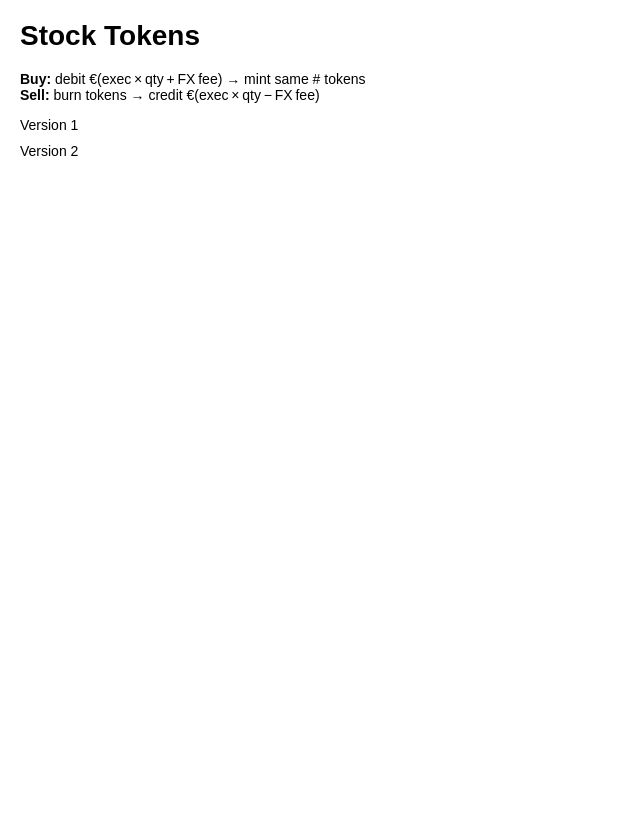
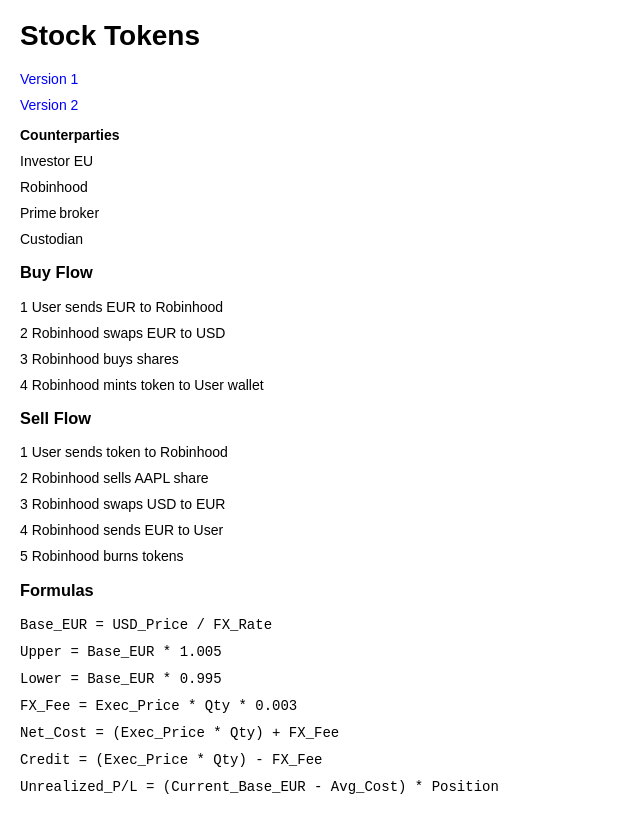
Before and after one commit to amr080/otc-stock-token-derivatives, a plain HTML site: page index.html in a window 1280 px wide. Shown: the whole page, without its empty margins (0-640 px from the left). Drawn offline with Linux system fonts and the light colour scheme.

Commit message:
Update index.html

```diff
--- a/index.html
+++ b/index.html
@@ -1,5 +1,6 @@
 <!DOCTYPE html>
 <html lang="en">
+
 <head>
     <meta charset="UTF-8">
     <meta name="viewport" content="width=device-width, initial-scale=1.0">
@@ -12,29 +13,67 @@
             background-color: white;
             margin: 20px;
         }
+
         ul {
             list-style-type: none;
             padding: 0;
         }
+
         li {
             margin: 10px 0;
         }
+
         a {
-            color: black;
+            color: blue;
             text-decoration: none;
         }
+
         a:hover {
             text-decoration: underline;
         }
     </style>
 </head>
+
 <body>
-<h1>Stock Tokens</h1>
-    <p><strong>Buy:</strong> debit €(exec × qty + FX fee) → mint same # tokens<br><strong>Sell:</strong> burn tokens → credit €(exec × qty − FX fee)</p>
+    <h1>Stock Tokens</h1>
+
     <ul>
         <li><a href="v1.html" target="_blank">Version 1</a></li>
         <li><a href="v2.html" target="_blank">Version 2</a></li>
     </ul>
+    <ul>
+        <li><strong>Counterparties</strong></li>
+        <li>Investor EU</li>
+        <li>Robinhood</li>
+        <li>Prime broker</li>
+        <li>Custodian</li>
+    </ul>
 
+    <h3>Buy Flow</h3>
+    <ul>
+        <li>1 User sends EUR to Robinhood</li>
+        <li>2 Robinhood swaps EUR to USD</li>
+        <li>3 Robinhood buys shares</li>
+        <li>4 Robinhood mints token to User wallet</li>
+    </ul>
+    <h3>Sell Flow</h3>
+    <ul>
+        <li>1 User sends token to Robinhood</li>
+        <li>2 Robinhood sells AAPL share</li>
+        <li>3 Robinhood swaps USD to EUR</li>
+        <li>4 Robinhood sends EUR to User</li>
+        <li>5 Robinhood burns tokens</li>
+    </ul>
+    <h3>Formulas</h3>
+    <ul>
+        <li><code>Base_EUR = USD_Price / FX_Rate</code></li>
+        <li><code>Upper = Base_EUR * 1.005</code></li>
+        <li><code>Lower = Base_EUR * 0.995</code></li>
+        <li><code>FX_Fee = Exec_Price * Qty * 0.003</code></li>
+        <li><code>Net_Cost = (Exec_Price * Qty) + FX_Fee</code></li>
+        <li><code>Credit = (Exec_Price * Qty) - FX_Fee</code></li>
+        <li><code>Unrealized_P/L = (Current_Base_EUR - Avg_Cost) * Position</code></li>
+    </ul>
 </body>
+
 </html>
```
